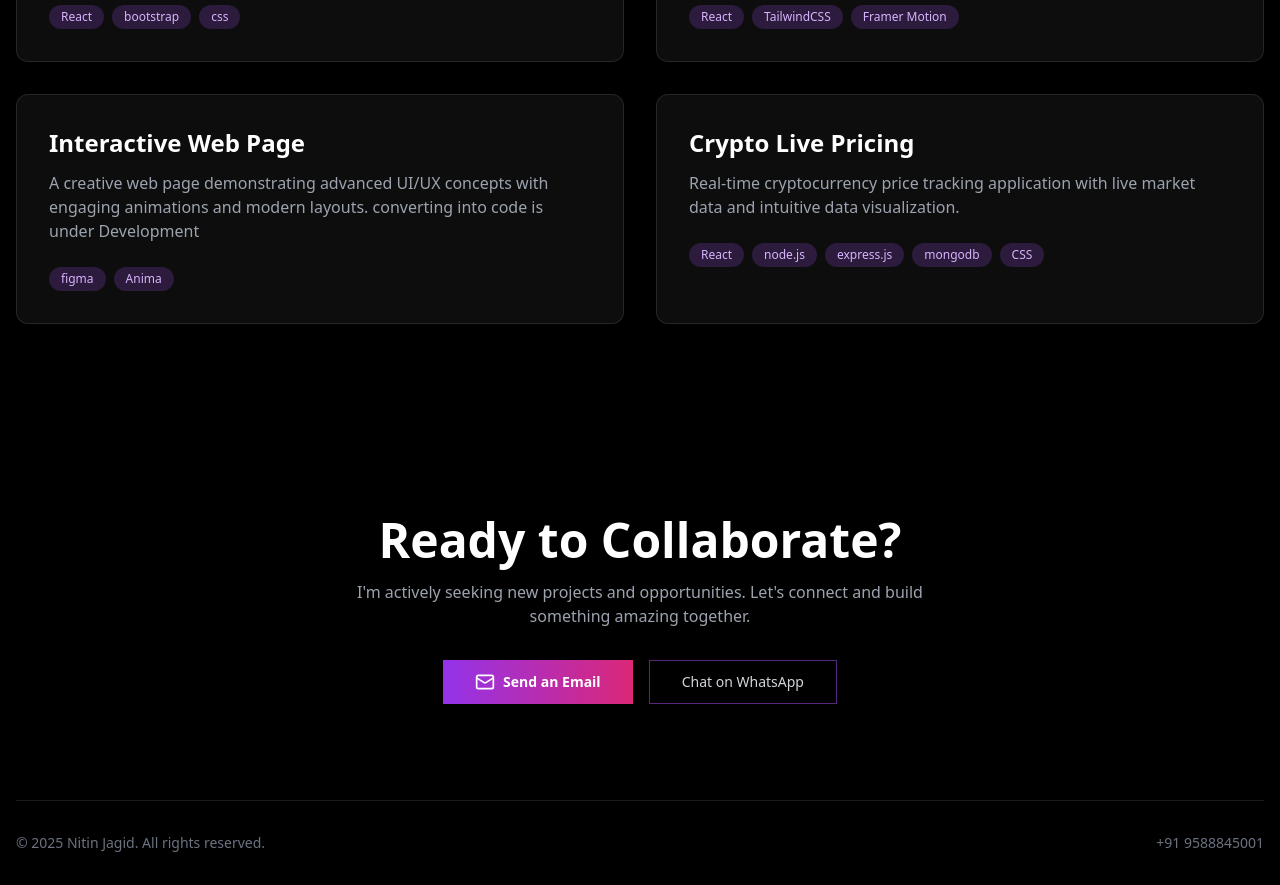
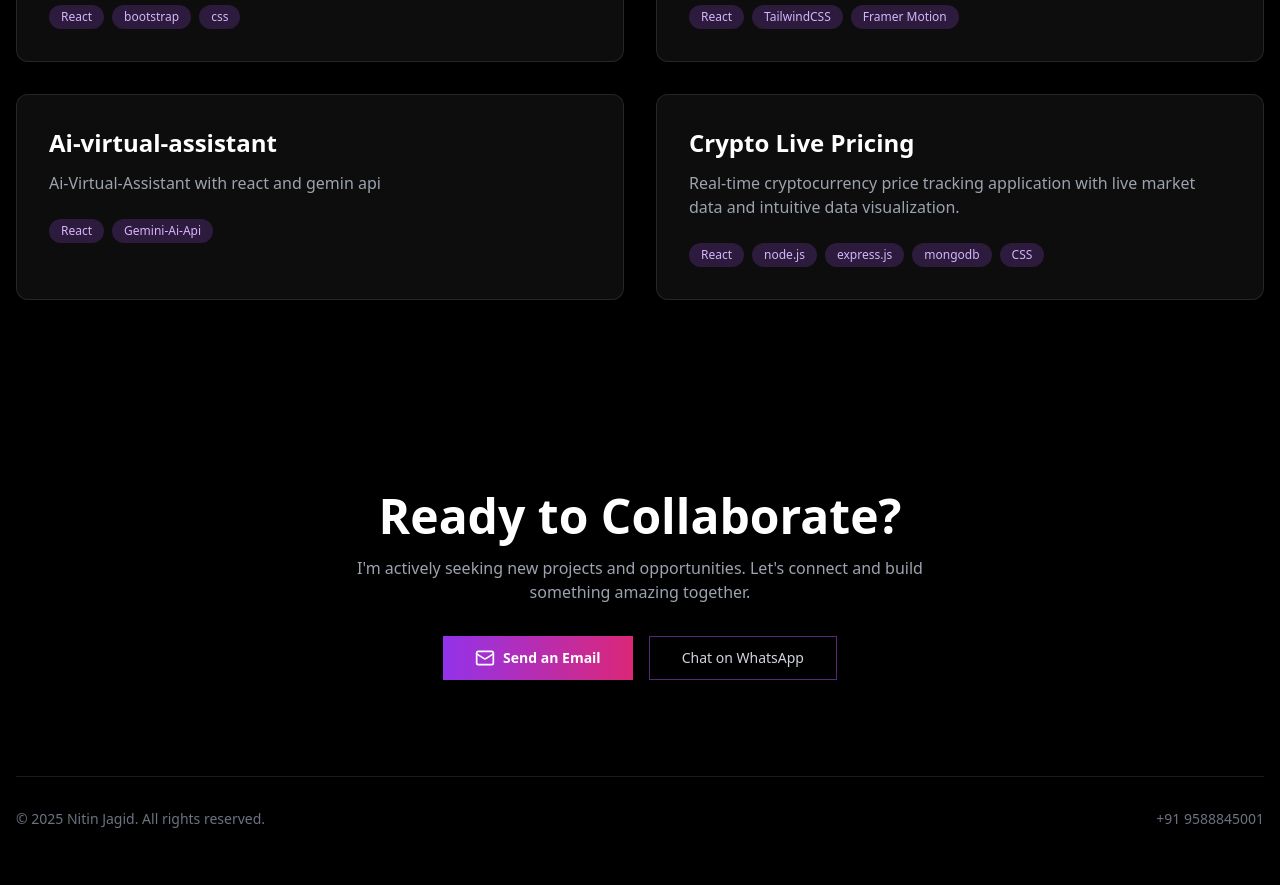
Before and after one commit to nitin12345555/My-portfolio, a React (Vite) app: page / in a window 1280 px wide. Shown: the part 2000-2885 px from the top of the page. After the commit the page ends 2861 px from the top, so only its background shows below. Built offline with nearby package versions, Linux system fonts and the light colour scheme.

Commit message:
Update App.jsx

```diff
--- a/src/App.jsx
+++ b/src/App.jsx
@@ -33,10 +33,10 @@ function App() {
       tech: ["React", "TailwindCSS", "Framer Motion"],
     },
     {
-      title: "Interactive Web Page",
-      description: "A creative web page demonstrating advanced UI/UX concepts with engaging animations and modern layouts. converting into code is under Development",
-      link: "https://projects.animaapp.com/team/my-team-qmqw9hc/project/0Q4MKDp/screen/desktop-1/omniview",
-      tech: ["figma", "Anima"],
+      title: "Ai-virtual-assistant",
+      description: "Ai-Virtual-Assistant with react and gemin api",
+      link: "https://nitin-ai-virtual-assistant.netlify.app/",
+      tech: ["React" , "Gemini-Ai-Api"],
     },
     {
       title: "Crypto Live Pricing",
```
